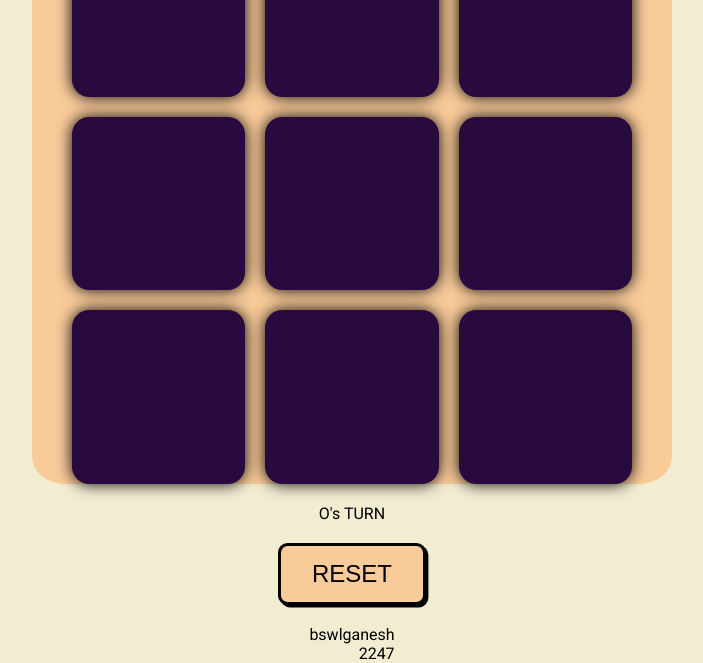
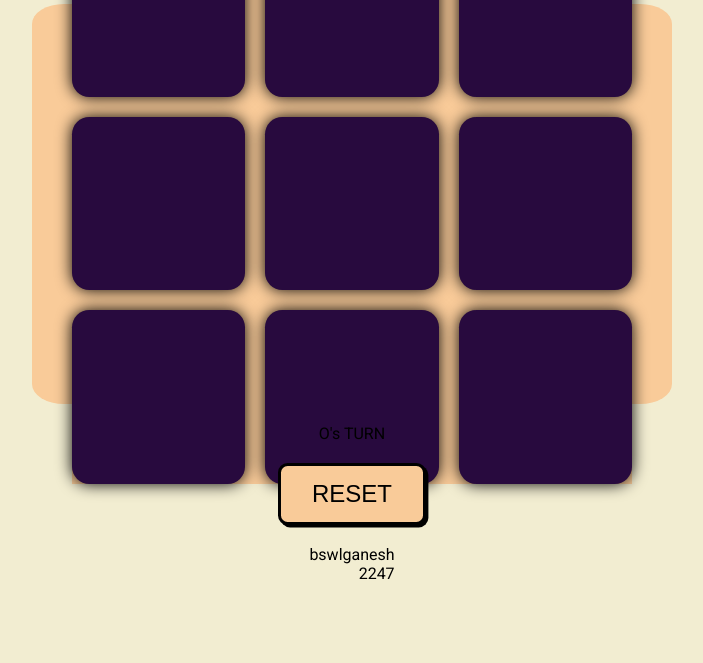
Before and after one commit to bswlganesh/TicTacToe-Game, a plain HTML site: page index.html in a window 1280 px wide. Shown: the part 145-808 px from the top of the page, without its empty margins (288-991 px from the left). Drawn offline with Linux system fonts and the light colour scheme.

Commit message:
added responsiceness

```diff
--- a/style.css
+++ b/style.css
@@ -36,8 +36,8 @@ body{
     text-align: right;
 }
 .container{
-    height: 40rem;
-    width: 40rem;
+    height: 50vh;
+    width: 50vw;
     border-radius: 5%;
     display: flex;
     justify-content: center;  /* center horizontally */
```
